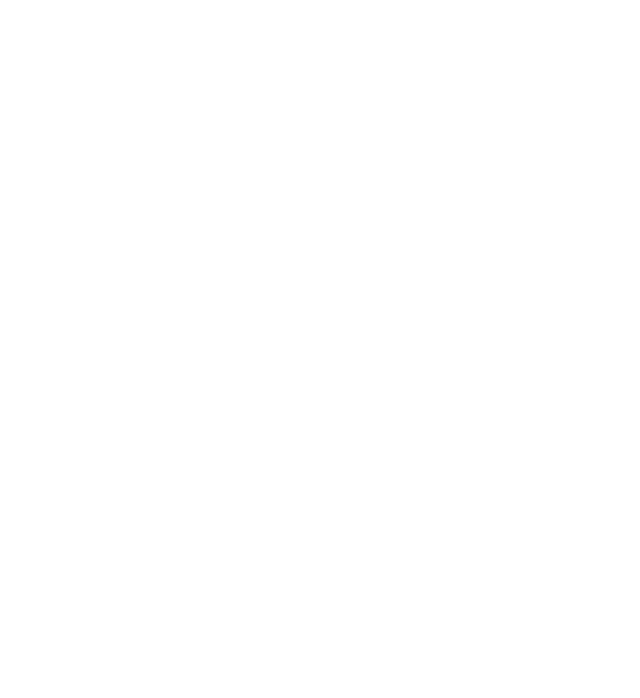
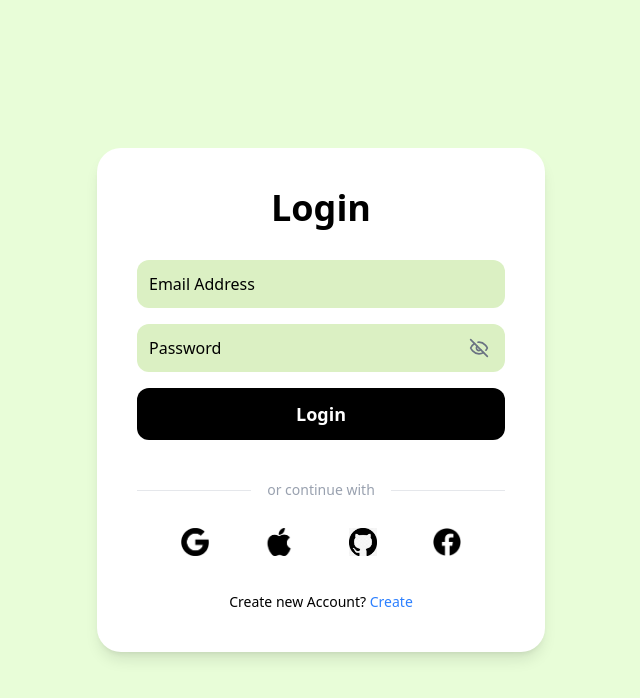
Before and after one commit to christinawdc/Launchpad-SJCET, a React (Vite) app in the folder frontend/: page /login in a window 1280 px wide. Before the commit this address had no page. Shown: the top 698 px of the page, without its empty margins (319-959 px from the left). Built offline with nearby package versions, Linux system fonts and the light colour scheme.

Commit message:
Login pg

```diff
--- a/frontend/src/App.jsx
+++ b/frontend/src/App.jsx
@@ -4,6 +4,7 @@
 import Projects from "./pages/Projects";
 import StartUps from "./pages/StartUps";
 import Signup from "./pages/Signup";
+import Login from "./pages/Login";
 
 function App() {
   return (
@@ -14,6 +15,7 @@
         <Route path="/projects" element={<Projects />} />
         <Route path="/startups" element={<StartUps />} />
         <Route path="/signup" element={<Signup />} />
+        <Route path="/login" element={<Login />} />
       </Routes>
     </BrowserRouter>
   );
--- a/frontend/src/components/Navbar.jsx
+++ b/frontend/src/components/Navbar.jsx
@@ -12,7 +12,7 @@
           <Link to="/projects" className="text-gray-600 hover:text-gray-900">Projects</Link>
           <Link to="/startups" className="text-gray-600 hover:text-gray-900">Announcements</Link>
           <Link to="/about" className="text-gray-600 hover:text-gray-900">About Us</Link>
-          <Link to="/signup" className="bg-black text-white px-4 py-2 rounded-full hover:bg-gray-800">SIGN IN</Link>
+          <Link to="/login" className="bg-black text-white px-4 py-2 rounded-full hover:bg-gray-800">SIGN IN</Link>
         </div>
       </div>
     </nav>
--- a/frontend/src/pages/Home.jsx
+++ b/frontend/src/pages/Home.jsx
@@ -1,4 +1,5 @@
 import React from "react";
+import { Link } from "react-router-dom";
 import Navbar from "../components/Navbar";
 import StartUpCard from "../components/StartUpCard";
 import ProjectCard from "../components/ProjectCard";
@@ -52,9 +53,11 @@
             Showing Projects and StartUps
           </p>
           <div className="flex flex-row gap-8 mt-4">
-            <button className="bg-green-200 text-black text-2xl px-10 py-3 rounded-xl font-medium hover:bg-green-300 transition-all">
-              Join Us
-            </button>
+            <Link to="/signup">
+              <button className="bg-green-200 text-black text-2xl px-10 py-3 rounded-xl font-medium hover:bg-green-300 transition-all">
+                Join Us
+              </button>
+            </Link>
             <button className="bg-green-200 text-black text-2xl px-10 py-3 rounded-xl font-medium hover:bg-green-300 transition-all">
               Explore Projects
             </button>
--- /dev/null
+++ b/frontend/src/pages/Login.jsx
@@ -0,0 +1,112 @@
+import React, { useState } from "react";
+import { useNavigate } from "react-router-dom";
+import appleLogo from '../assets/apple.png';
+import googleLogo from '../assets/google.png';
+import githubLogo from '../assets/git.jpg';
+import facebookLogo from '../assets/face.png';
+
+const Login = () => {
+  const [form, setForm] = useState({
+    email: "",
+    password: "",
+  });
+  const [showPassword, setShowPassword] = useState(false);
+  const navigate = useNavigate();
+
+  const handleChange = (e) => {
+    const { name, value } = e.target;
+    setForm((prev) => ({
+      ...prev,
+      [name]: value,
+    }));
+  };
+
+  const handleSubmit = (e) => {
+    e.preventDefault();
+    alert("Logged in! (Demo)");
+  };
+
+  return (
+    <div className="w-screen h-screen flex items-center justify-center font-poppins" style={{ background: '#E8FDD8' }}>
+      <div className="bg-white rounded-3xl shadow-lg px-10 py-10 w-full max-w-md flex flex-col items-center">
+        <h1 className="text-4xl font-extrabold mb-8 text-black">Login</h1>
+        <form onSubmit={handleSubmit} autoComplete="off" className="w-full flex flex-col items-center">
+          <input
+            name="email"
+            type="email"
+            placeholder="Email Address"
+            value={form.email}
+            onChange={handleChange}
+            className="w-full p-3 rounded-xl bg-[#DBF0C3] text-black mb-4 text-base placeholder-black border-none focus:outline-none"
+            required
+          />
+          <div className="relative w-full mb-4">
+            <input
+              name="password"
+              type={showPassword ? "text" : "password"}
+              placeholder="Password"
+              value={form.password}
+              onChange={handleChange}
+              className="w-full p-3 rounded-xl bg-[#DBF0C3] text-black text-base placeholder-black border-none focus:outline-none"
+              required
+            />
+            <button
+              type="button"
+              onClick={() => setShowPassword((v) => !v)}
+              className="absolute inset-y-0 right-4 flex items-center cursor-pointer text-gray-500 focus:outline-none"
+              tabIndex={0}
+              aria-label={showPassword ? "Hide password" : "Show password"}
+            >
+              <svg className="w-5 h-5" width="24" height="24" viewBox="0 0 24 24" fill="none" stroke="currentColor" strokeWidth="2" strokeLinecap="round" strokeLinejoin="round">
+                {!showPassword ? (
+                  <>
+                    <path d="M9.88 9.88a3 3 0 1 0 4.24 4.24"></path>
+                    <path d="M10.73 5.08A10.43 10.43 0 0 1 12 5c7 0 10 7 10 7a13.16 13.16 0 0 1-1.67 2.68"></path>
+                    <path d="M6.61 6.61A13.526 13.526 0 0 0 2 12s3 7 10 7a9.74 9.74 0 0 0 5.39-1.61"></path>
+                    <line x1="2" x2="22" y1="2" y2="22"></line>
+                  </>
+                ) : (
+                  <>
+                    <path d="M2 12s3-7 10-7 10 7 10 7-3 7-10 7-10-7-10-7Z"></path>
+                    <circle cx="12" cy="12" r="3"></circle>
+                  </>
+                )}
+              </svg>
+            </button>
+          </div>
+          <button
+            type="submit"
+            className="w-full p-3 rounded-xl bg-black text-white font-bold text-lg mb-6 transition-colors duration-200 hover:bg-gray-800 font-poppins"
+          >
+            Login
+          </button>
+        </form>
+        <div className="flex items-center w-full my-4">
+          <div className="flex-1 h-px bg-gray-200" />
+          <span className="text-gray-400 text-sm mx-4 whitespace-nowrap font-poppins">or continue with</span>
+          <div className="flex-1 h-px bg-gray-200" />
+        </div>
+        <div className="flex gap-8 justify-center w-full mb-6">
+          <button type="button" className="p-3 rounded-full transition-all hover:bg-[#E8F5DB]">
+            <img src={googleLogo} alt="Google" className="w-7 h-7 object-contain" />
+          </button>
+          <button type="button" className="p-3 rounded-full transition-all hover:bg-[#E8F5DB]">
+            <img src={appleLogo} alt="Apple" className="w-7 h-7 object-contain" />
+          </button>
+          <button type="button" className="p-3 rounded-full transition-all hover:bg-[#E8F5DB]">
+            <img src={githubLogo} alt="GitHub" className="w-7 h-7 object-contain" />
+          </button>
+          <button type="button" className="p-3 rounded-full transition-all hover:bg-[#E8F5DB]">
+            <img src={facebookLogo} alt="Facebook" className="w-7 h-7 object-contain" />
+          </button>
+        </div>
+        <div className="text-center w-full text-black text-sm">
+          Create new Account?{' '}
+          <button onClick={() => navigate('/signup')} className="text-blue-500 hover:underline font-medium bg-transparent border-none outline-none cursor-pointer">Create</button>
+        </div>
+      </div>
+    </div>
+  );
+};
+
+export default Login;
--- a/frontend/src/pages/Signup.jsx
+++ b/frontend/src/pages/Signup.jsx
@@ -1,4 +1,5 @@
 import React, { useState } from "react";
+import { useNavigate } from 'react-router-dom';
 import automatedSVG from '../assets/automated-ai-model-testing-&-validation.svg';
 import appleLogo from '../assets/apple.png';
 import googleLogo from '../assets/google.png';
@@ -14,6 +15,7 @@
     terms: false,
   });
   const [showPassword, setShowPassword] = useState(false);
+  const navigate = useNavigate();
 
   const handleChange = (e) => {
     const { name, value, type, checked } = e.target;
@@ -25,13 +27,11 @@
 
   const handleSubmit = (e) => {
     e.preventDefault();
-    // Add your submit logic here
     alert("Account created! (Demo)");
   };
 
   return (
-    <div className="w-screen h-screen relative flex items-center justify-center font-poppins overflow-hidden bg-white">
-      {/* SVG Curved green background using provided SVG path */}
+    <div className="w-screen h-screen relative flex items-center justify-center font-poppins overflow-hidden" style={{ background: '#E8FDD8' }}>
       <svg
         className="absolute top-0 left-0 w-full h-full z-0"
         viewBox="0 0 1440 700"
@@ -48,17 +48,14 @@
           fillOpacity="1"
         />
       </svg>
-      {/* Main content */}
       <div className="relative z-10 flex w-full h-full items-center justify-center">
-        {/* Left Illustration */}
         <div className="flex-1 flex items-center justify-center h-full">
           <img src={automatedSVG} alt="Illustration" className="max-h-[420px] w-auto object-contain" />
         </div>
-        {/* Signup Form Card */}
         <div className="w-full max-w-[430px] bg-white rounded-2xl shadow-xl p-10 flex flex-col justify-center items-stretch min-h-[600px] mr-12">
-          <h1 className="text-black text-3xl font-bold mb-2">Create an account</h1>
+          <h1 className="text-4xl font-extrabold mb-2 text-black">Create an account</h1>
           <div className="text-[13px] text-black mb-6 font-medium">
-            Already have an account? <a href="/login" className="text-[#4F46E5]">Log in</a>
+            Already have an account? <button onClick={() => navigate('/login')} className="text-[#4F46E5] bg-transparent border-none outline-none cursor-pointer">Log in</button>
           </div>
           <form onSubmit={handleSubmit} autoComplete="off" className="w-full">
             <div className="flex gap-3 mb-4">
@@ -170,19 +167,15 @@
             <div className="flex-1 h-px bg-[#3a3350]" />
           </div>
           <div className="flex gap-8 justify-center w-full mt-2">
-            {/* Google */}
             <button type="button" className="p-3 border-white rounded-full border hover:scale-110 transition-all hover:bg-[#E8F5DB] bg-white shadow-md">
               <img src={googleLogo} alt="Google" className="w-7 h-7 object-contain" />
             </button>
-            {/* Apple */}
             <button type="button" className="p-3 border-white rounded-full border hover:scale-110 transition-all hover:bg-[#E8F5DB] bg-white shadow-md">
               <img src={appleLogo} alt="Apple" className="w-7 h-7 object-contain" />
             </button>
-            {/* GitHub */}
             <button type="button" className="p-3 border-white rounded-full border hover:scale-110 transition-all hover:bg-[#E8F5DB] bg-white shadow-md">
               <img src={githubLogo} alt="GitHub" className="w-7 h-7 object-contain" />
             </button>
-            {/* Facebook */}
             <button type="button" className="p-3 border-white rounded-full border hover:scale-110 transition-all hover:bg-[#E8F5DB] bg-white shadow-md">
               <img src={facebookLogo} alt="Facebook" className="w-7 h-7 object-contain" />
             </button>
```
Also changed, not shown: frontend/src/assets/apple.png, frontend/src/assets/google.png.
